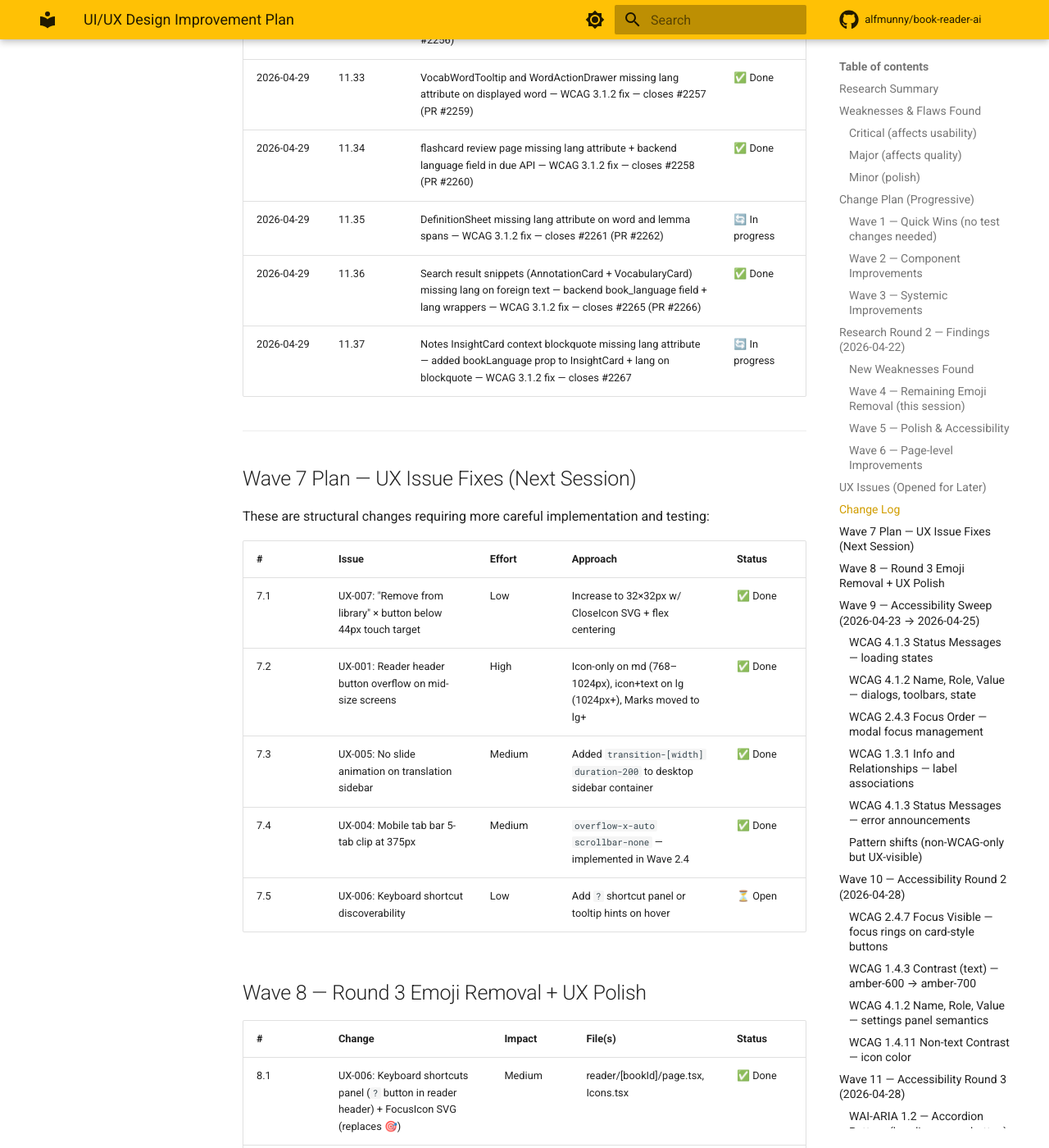
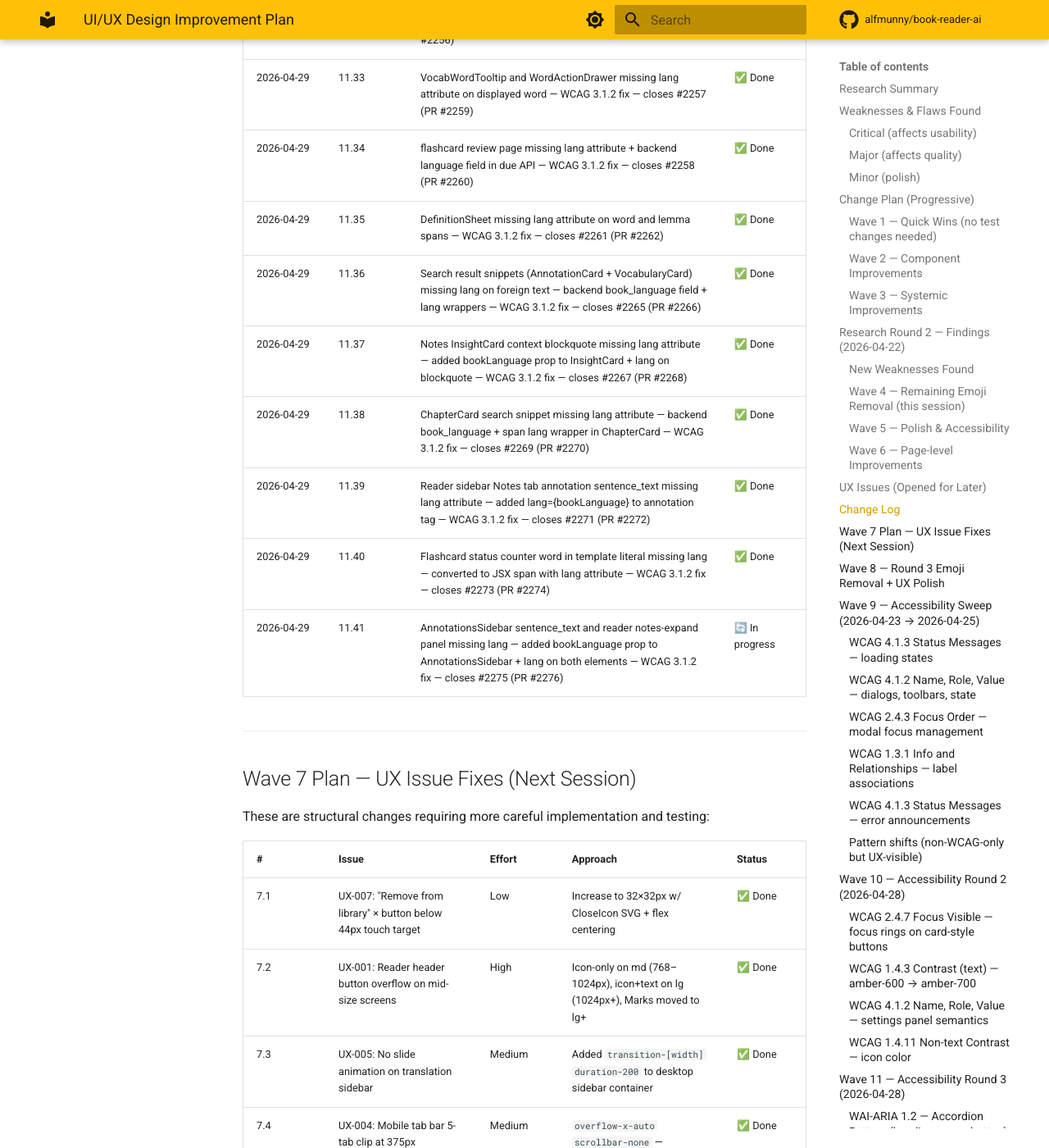
Before and after one commit to alfmunny/book-reader-ai, an MkDocs documentation site: the page built from docs/design-improvement-plan.md, in a window 1280 px wide and 1400 px high, scrolled down 11749 px. Shown: the whole window at 82% size. Built offline with MkDocs 1.6.1 and Material for MkDocs 9.7.7, drawn with Linux system fonts in a browser that asks for light colours; comment, search, counter and statistics services are not loaded.

Commit message:
chore: update design change log entries 11.38–11.40 (PRs #2270, #2272, #2274)
Co-Authored-By: Claude Sonnet 4.6 <noreply@anthropic.com>

```diff
--- a/docs/design-improvement-plan.md
+++ b/docs/design-improvement-plan.md
@@ -230,9 +230,13 @@ Second pass covered: vocabulary page, notes page, profile page, import page, Ann
 | 2026-04-29 | 11.32 | decks word list and picker missing lang attribute on foreign vocabulary words — WCAG 3.1.2 fix — closes #2255 (PR #2256) | ✅ Done |
 | 2026-04-29 | 11.33 | VocabWordTooltip and WordActionDrawer missing lang attribute on displayed word — WCAG 3.1.2 fix — closes #2257 (PR #2259) | ✅ Done |
 | 2026-04-29 | 11.34 | flashcard review page missing lang attribute + backend language field in due API — WCAG 3.1.2 fix — closes #2258 (PR #2260) | ✅ Done |
-| 2026-04-29 | 11.35 | DefinitionSheet missing lang attribute on word and lemma spans — WCAG 3.1.2 fix — closes #2261 (PR #2262) | 🔄 In progress |
+| 2026-04-29 | 11.35 | DefinitionSheet missing lang attribute on word and lemma spans — WCAG 3.1.2 fix — closes #2261 (PR #2262) | ✅ Done |
 | 2026-04-29 | 11.36 | Search result snippets (AnnotationCard + VocabularyCard) missing lang on foreign text — backend book_language field + lang wrappers — WCAG 3.1.2 fix — closes #2265 (PR #2266) | ✅ Done |
-| 2026-04-29 | 11.37 | Notes InsightCard context blockquote missing lang attribute — added bookLanguage prop to InsightCard + lang on blockquote — WCAG 3.1.2 fix — closes #2267 | 🔄 In progress |
+| 2026-04-29 | 11.37 | Notes InsightCard context blockquote missing lang attribute — added bookLanguage prop to InsightCard + lang on blockquote — WCAG 3.1.2 fix — closes #2267 (PR #2268) | ✅ Done |
+| 2026-04-29 | 11.38 | ChapterCard search snippet missing lang attribute — backend book_language + span lang wrapper in ChapterCard — WCAG 3.1.2 fix — closes #2269 (PR #2270) | ✅ Done |
+| 2026-04-29 | 11.39 | Reader sidebar Notes tab annotation sentence_text missing lang attribute — added lang={bookLanguage} to annotation <p> tag — WCAG 3.1.2 fix — closes #2271 (PR #2272) | ✅ Done |
+| 2026-04-29 | 11.40 | Flashcard status counter word in template literal missing lang — converted to JSX span with lang attribute — WCAG 3.1.2 fix — closes #2273 (PR #2274) | ✅ Done |
+| 2026-04-29 | 11.41 | AnnotationsSidebar sentence_text and reader notes-expand panel missing lang — added bookLanguage prop to AnnotationsSidebar + lang on both elements — WCAG 3.1.2 fix — closes #2275 (PR #2276) | 🔄 In progress |
 
 ---
 
```
